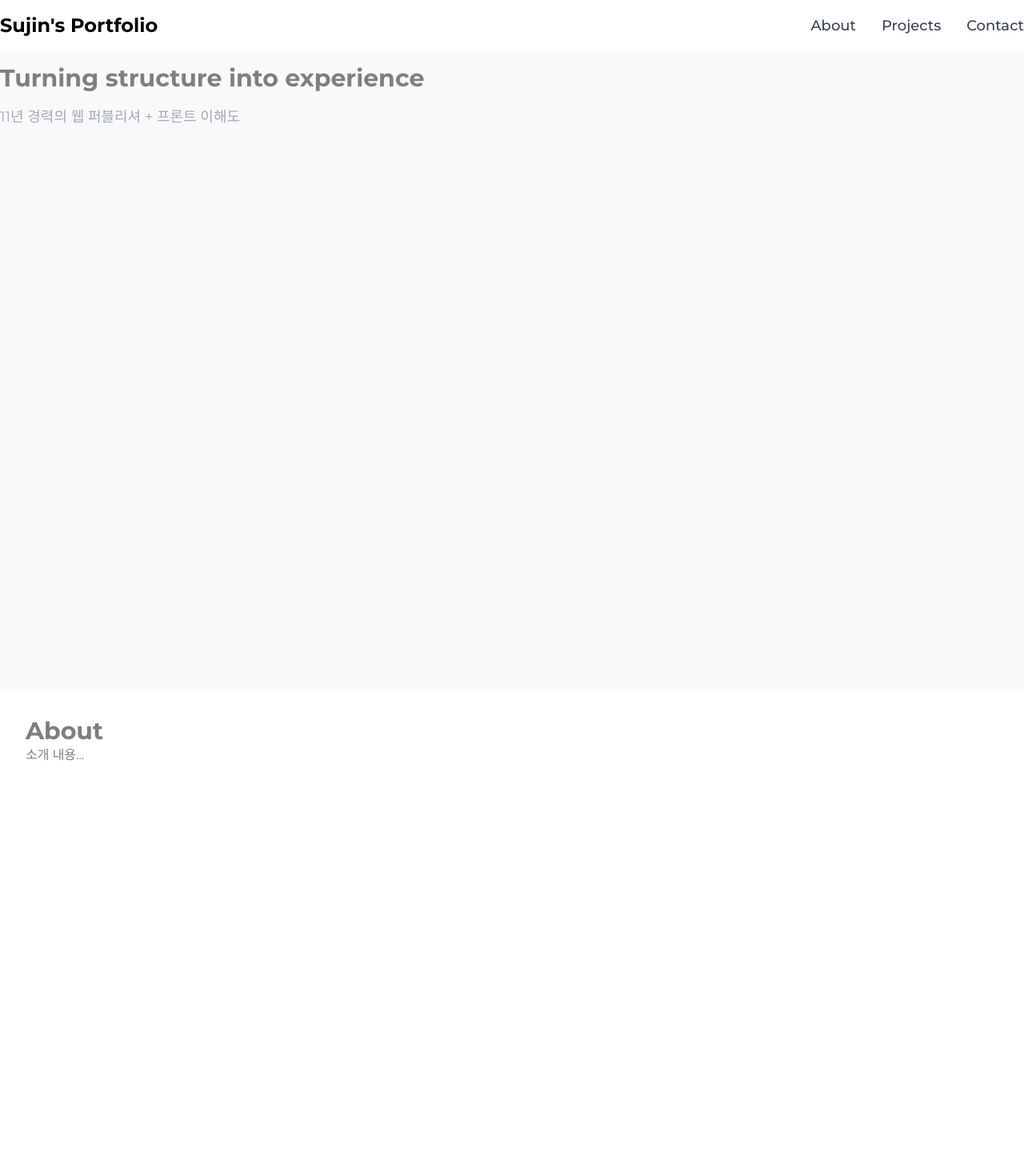
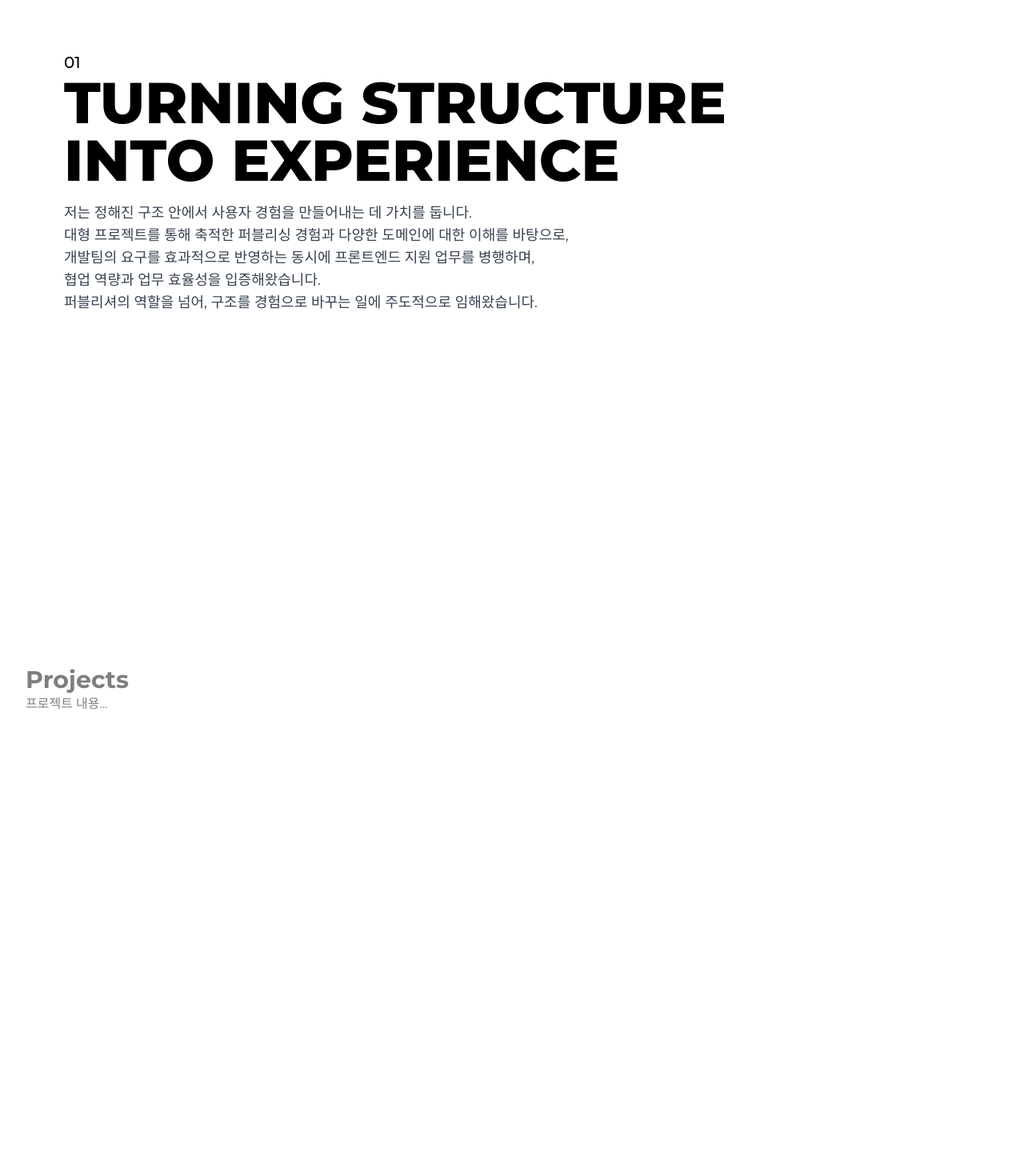
Before and after one commit to aforce2be/aforce2be.github.io, a Vue app: page / in a window 1280 px wide. Shown: the top 1470 px of the page at 80% size. Built offline with nearby package versions, Linux system fonts and the light colour scheme.

Commit message:
구조 변경

```diff
--- a/index.html
+++ b/index.html
@@ -4,7 +4,7 @@
     <meta charset="UTF-8" />
     <!-- <link rel="icon" type="image/svg+xml" href="/vite.svg" /> -->
     <meta name="viewport" content="width=device-width, initial-scale=1.0" />
-    <title>Portfolio-SujinPark</title>
+    <title>SUJIN'S PORTFOLIO</title>
   </head>
   <body>
     <div id="app"></div>
--- a/src/App.vue
+++ b/src/App.vue
@@ -5,7 +5,7 @@
 
     <!-- 로딩이 끝났을 때 -->
     <div v-else>
-      <Header />
+      <Home />
     </div>
   </div>
 </template>
@@ -13,12 +13,11 @@
 <script setup>
 import { ref, onMounted } from "vue";
 import Loading from "./components/Loading.vue";
-import Header from "./components/Header.vue";
+import Home from "./pages/Home.vue";
 
 const isLoading = ref(true);
 
 onMounted(() => {
-  // 예시: 2초 후 로딩 종료
   setTimeout(() => {
     isLoading.value = false;
   }, 5000);
--- a/src/components/Loading.vue
+++ b/src/components/Loading.vue
@@ -9,7 +9,7 @@
       :class="{ 'opacity-0 scale-95': hide, 'opacity-100 scale-100': !hide }"
     >
       <span
-        class="block opacity-0 txt05 text-2xl md:text-4xl text-white text-center mt-6 font-medium"
+        class="block opacity-0 txt05 text-5xl font-semibold md:text-4xl text-white text-center mt-6 font-medium"
       ></span>
     </strong>
   </div>
@@ -23,7 +23,7 @@ const hide = ref(false);
 
 onMounted(() => {
   const txt05 = document.querySelector(".txt05");
-  const text = "Every pixel has meaning...";
+  const text = "EVERY PIXEL HAS MEANING...";
   let i = 0;
 
   setTimeout(() => {
--- a/src/pages/About.vue
+++ b/src/pages/About.vue
@@ -1,12 +1,26 @@
 <template>
   <section
     id="about"
-    class="min-h-screen bg-white p-8 transition-opacity duration-700 scroll-mt-14"
+    class="min-h-screen transition-opacity duration-700 scroll-mt-14"
     :class="{ 'opacity-100': active, 'opacity-50': !active }"
   >
-    <div class="inner max-w-7xl mx-automax-w-7xl mx-auto">
-      <h2 class="text-3xl font-bold">About</h2>
-      <p>소개 내용...</p>
+    <div class="inner max-w-7xl mx-automax-w-7xl mx-auto pt-16 px-20">
+      <div class="text-xl font-medium">01</div>
+      <h2 class="text-7xl font-extrabold mb-4">
+        TURNING STRUCTURE<br class="hidden md:inline" />INTO EXPERIENCE
+      </h2>
+      <p class="text-base md:text-lg text-gray-700 leading-relaxed">
+        저는 정해진 구조 안에서 사용자 경험을 만들어내는 데 가치를 둡니다.<br
+          class="hidden sm:inline"
+        />
+        대형 프로젝트를 통해 축적한 퍼블리싱 경험과 다양한 도메인에 대한 이해를
+        바탕으로,<br class="hidden md:inline" />
+        개발팀의 요구를 효과적으로 반영하는 동시에 프론트엔드 지원 업무를
+        병행하며,<br class="hidden md:inline" />
+        협업 역량과 업무 효율성을 입증해왔습니다.<br class="hidden sm:inline" />
+        퍼블리셔의 역할을 넘어, 구조를 경험으로 바꾸는 일에 주도적으로
+        임해왔습니다.
+      </p>
     </div>
   </section>
 </template>
--- a/src/pages/Home.vue
+++ b/src/pages/Home.vue
@@ -1,20 +1,78 @@
 <template>
-  <section
-    id="home"
-    class="min-h-screen bg-gray-100 transition-opacity duration-700 py-4 scroll-mt-14"
-    :class="{ 'opacity-100': active, 'opacity-50': !active }"
-  >
-    <div class="inner max-w-7xl mx-automax-w-7xl mx-auto">
-      <h2 class="text-3xl font-bold mb-4">Turning structure into experience</h2>
-      <p class="text-lg text-gray-600">
-        11년 경력의 웹 퍼블리셔 + 프론트 이해도
-      </p>
-    </div>
-  </section>
+  <main>
+    <About :active="activeSection === 'about'" />
+
+    <section
+      id="projects"
+      class="min-h-screen bg-white p-8 transition-opacity duration-700"
+      :class="{
+        'opacity-100': activeSection === 'projects',
+        'opacity-50': activeSection !== 'projects',
+      }"
+    >
+      <h2 class="text-3xl font-bold">Projects</h2>
+      <p>프로젝트 내용...</p>
+    </section>
+
+    <section
+      id="contact"
+      class="min-h-screen bg-gray-100 p-8 transition-opacity duration-700"
+      :class="{
+        'opacity-100': activeSection === 'contact',
+        'opacity-50': activeSection !== 'contact',
+      }"
+    >
+      <h2 class="text-3xl font-bold">Contact</h2>
+      <p>연락처 내용...</p>
+    </section>
+  </main>
 </template>
 
 <script setup>
-defineProps({
-  active: Boolean,
+import { ref, onMounted, onUnmounted } from "vue";
+import About from "../pages/About.vue";
+
+const isOpen = ref(false);
+const activeSection = ref("about");
+const isScrolled = ref(false);
+const cursorDot = ref(null);
+
+onMounted(() => {
+  const sections = document.querySelectorAll("section");
+
+  const observer = new IntersectionObserver(
+    (entries) => {
+      entries.forEach((entry) => {
+        if (entry.isIntersecting) {
+          activeSection.value = entry.target.id;
+        }
+      });
+    },
+    {
+      root: null,
+      rootMargin: "0px",
+      threshold: 0.5,
+    }
+  );
+
+  sections.forEach((section) => observer.observe(section));
+
+  const handleScroll = () => {
+    isScrolled.value = window.scrollY > 10;
+  };
+
+  window.addEventListener("scroll", handleScroll);
+  handleScroll();
+
+  onUnmounted(() => {
+    sections.forEach((section) => observer.unobserve(section));
+    window.removeEventListener("scroll", handleScroll);
+  });
 });
 </script>
+
+<style scoped>
+html {
+  scroll-behavior: smooth;
+}
+</style>
```
